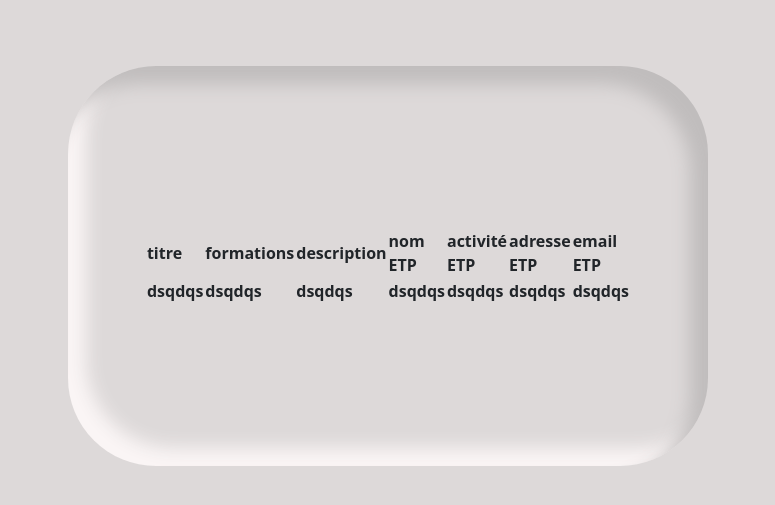
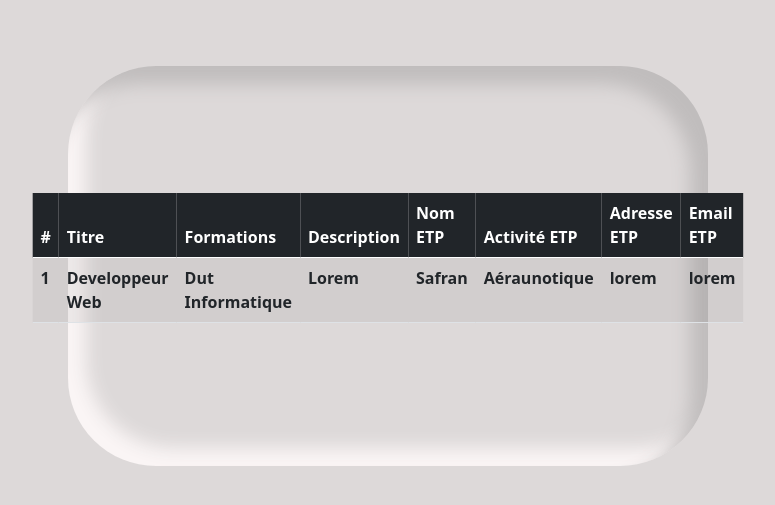
Before and after one commit to Altiroh/PROSTAGE, a Symfony app: template templates/pro_stage/accueil.html.twig in a window 1280 px wide. Shown: the part 214-719 px from the top of the page, without its empty margins (252-1027 px from the left). Run offline with Twig, Linux system fonts and the light colour scheme; the template is opened without the code that fills it, so the values that code supplies are empty; some libraries are stand-ins or nearby versions.

Commit message:
Abandon DTBL et mise en tableau

```diff
--- a/src/Controller/ProStageController.php
+++ b/src/Controller/ProStageController.php
@@ -5,6 +5,7 @@ namespace App\Controller;
 use Symfony\Bundle\FrameworkBundle\Controller\AbstractController;
 use Symfony\Component\HttpFoundation\Response;
 use Symfony\Component\Routing\Annotation\Route;
+
 
 class ProStageController extends AbstractController
 {
@@ -44,4 +45,5 @@ class ProStageController extends AbstractController
             'controller_name' => 'Contrôleur ProStage',
         ]);
     }
+
 }
--- a/templates/bigBox.html.twig
+++ b/templates/bigBox.html.twig
@@ -6,7 +6,6 @@
         <meta name="viewport" content="width=device-width, initial-scale=1">
         <link rel="stylesheet" href="{{asset('/css/bootstrap.min.css')}}">
         <link rel="stylesheet" href="{{asset('/css/style.css')}}">
-        <link rel="stylesheet" type="text/css" href="https://cdn.datatables.net/v/bs4/jq-3.3.1/dt-1.10.23/fh-3.1.7/kt-2.5.3/rg-1.1.2/rr-1.2.7/sc-2.0.3/sb-1.0.1/sp-1.2.2/datatables.min.css"/>
         <title>{% block title %}Welcome!{% endblock %}</title>
         {% block stylesheets %}{% endblock %}
     </head>
@@ -43,7 +42,6 @@
         {% block javascripts %}
           <script src="https://cdn.jsdelivr.net/npm/@popperjs/core@2.5.4/dist/umd/popper.min.js" integrity="sha384-q2kxQ16AaE6UbzuKqyBE9/u/KzioAlnx2maXQHiDX9d4/zp8Ok3f+M7DPm+Ib6IU" crossorigin="anonymous"></script>
           <script src="{{asset('/js/bootstrap.min.js')}}" ></script>
-          <script type="text/javascript" src="https://cdn.datatables.net/v/bs4/jq-3.3.1/dt-1.10.23/fh-3.1.7/kt-2.5.3/rg-1.1.2/rr-1.2.7/sc-2.0.3/sb-1.0.1/sp-1.2.2/datatables.min.js"></script>
 
 
         {% endblock %}
--- a/templates/pro_stage/accueil.html.twig
+++ b/templates/pro_stage/accueil.html.twig
@@ -13,44 +13,37 @@
 {% block Boite %}
   <div class="cadreBB">
     <div class="contenu">
-      <table id="tableauDonnee">
-             <thead>
+      <div class="table-responsive">
+        <table class="table table-striped">
+          <thead class="table-dark">
             <tr>
-                     <th>titre</th>
-                     <th>formations</th>
-                     <th>description</th>
-                     <th>nom ETP</th>
-                     <th>activité ETP</th>
-                     <th>adresse ETP</th>
-                     <th>email ETP</th>
+              <th scope="col">#</th>
+              <th scope="col">Titre</th>
+              <th scope="col">Formations</th>
+              <th scope="col">Description</th>
+              <th scope="col">Nom ETP</th>
+              <th scope="col">Activité ETP</th>
+              <th scope="col">Adresse ETP</th>
+              <th scope="col">Email ETP</th>
             </tr>
           </thead>
           <tbody>
             <tr>
-                      <td>dsqdqs</td>
-                      <td>dsqdqs</td>
-                      <td>dsqdqs</td>
-                      <td>dsqdqs</td>
-                      <td>dsqdqs</td>
-                      <td>dsqdqs</td>
-                      <td>dsqdqs</td>
+              <th scope="row">1</th>
+              <td>Developpeur Web</td>
+              <td>Dut Informatique</td>
+              <td>Lorem</td>
+              <td>Safran</td>
+              <td>Aéraunotique</td>
+              <td>lorem</td>
+              <td>lorem</td>
             </tr>
           </tbody>
         </table>
       </div>
     </div>
+  </div>
 {% endblock %}
 
 {% block javascript%}
-$(document).ready(function() {
-    $('#example').DataTable( {
-        "language": {
-            "lengthMenu": "Display _MENU_ records per page",
-            "zeroRecords": "Nothing found - sorry",
-            "info": "Showing page _PAGE_ of _PAGES_",
-            "infoEmpty": "No records available",
-            "infoFiltered": "(filtered from _MAX_ total records)"
-        }
-    } );
-} );
 {% endblock %}
```
Lines whose indentation alone changed are shown as unchanged.
